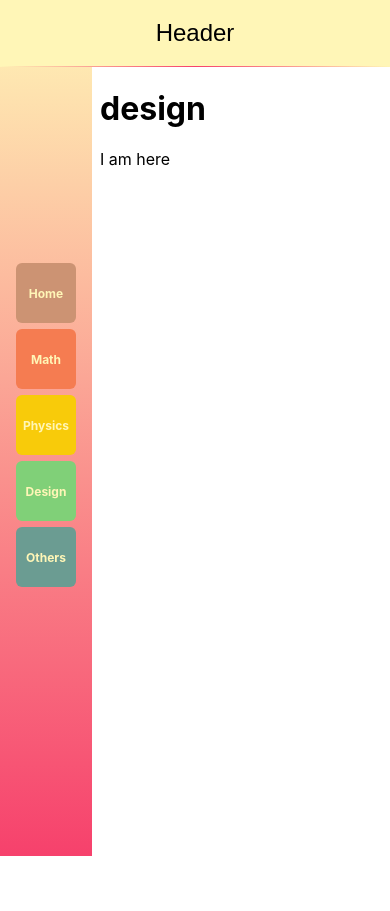
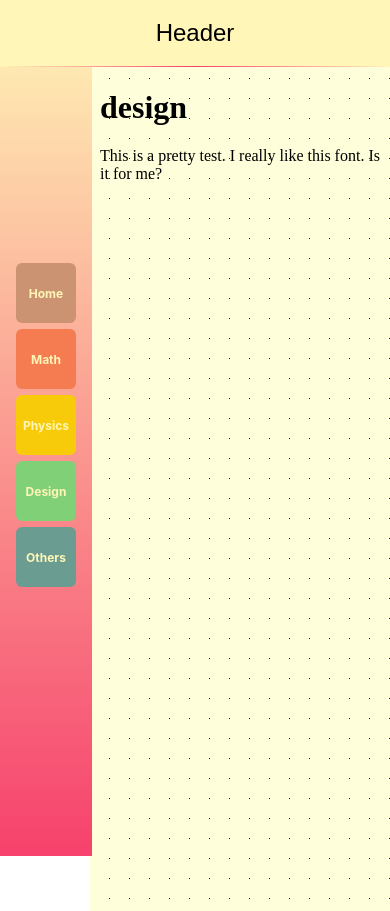
Before and after one commit to AdorianM/AdorianM.github.io, a React (Create React App) app: page /design/design in a window 390 px wide. Before the commit the page ends 844 px from the top, so only its background shows below. Built offline with nearby package versions, Linux system fonts and the light colour scheme.

Commit message:
Changed some fonts and margins

```diff
--- a/src/index.css
+++ b/src/index.css
@@ -15,3 +15,5 @@ code {
 /* Fonts */
 
 @import url('https://fonts.googleapis.com/css2?family=Trispace:wght@300;400;700&display=swap');
+@import url('https://fonts.googleapis.com/css2?family=Itim&display=swap');
+@import url('https://fonts.googleapis.com/css2?family=Comic+Neue:ital,wght@0,300;0,400;0,700;1,300;1,400&display=swap');
--- a/src/pages/Article.tsx
+++ b/src/pages/Article.tsx
@@ -1,13 +1,15 @@
 import { useParams } from "react-router-dom";
+import '../scss/Article.scss'
+import '../scss/Content.scss'
 
 const Article = () => {
 
     const params = useParams()
 
     return (
-        <div>
+        <div className="content-panel article">
             <h1>{params.title}</h1>
-            <p> I am here </p>
+            <p> This is a pretty test. I really like this font. Is it for me? </p>
         </div>
     );
 }
--- a/src/pages/Gallery.tsx
+++ b/src/pages/Gallery.tsx
@@ -2,6 +2,7 @@ import * as React from 'react';
 import { FC } from 'react';
 import GalleryItem, {IGalleryItem} from '../components/GalleryItem';
 import '../scss/Gallery.scss';
+import '../scss/Content.scss';
 
 const itemList: IGalleryItem[] = [
     {
@@ -42,7 +43,7 @@ const Gallery:FC<{type: string}> = (props: {type: string}) => {
         filteredList = itemList.filter(item => item.type === type)
     }
     return (
-    <div className='gallery-panel'>
+    <div className='content-panel gallery-panel'>
         <div className="gallery">
             {
                 filteredList.map((item:IGalleryItem) => {
--- /dev/null
+++ b/src/scss/Article.scss
@@ -0,0 +1,15 @@
+$bg-color: #fffedb;
+$dot-color: #1D1D1D;
+
+$dot-size: 1px;
+$dot-space: 20px;
+
+.article {
+    /* font-family: 'Itim', cursive; */
+    font-family: 'Comic Neue', cursive;
+    background:
+    linear-gradient(90deg, $bg-color ($dot-space - $dot-size), transparent 1%) center,
+    linear-gradient($bg-color ($dot-space - $dot-size), transparent 1%) center,
+    $dot-color;
+background-size: $dot-space $dot-space;
+}
--- /dev/null
+++ b/src/scss/Content.scss
@@ -0,0 +1,17 @@
+.content-panel {
+    padding-left: 40px;
+    min-height: 100vh;
+    width: 100%;
+}
+
+@media (max-width: 900px) {
+    .content-panel {
+        padding-left: 20px;
+    }
+}
+
+@media (max-width: 480px) {
+    .content-panel {
+        padding-left: 10px;
+    }
+}
--- a/src/scss/Gallery.scss
+++ b/src/scss/Gallery.scss
@@ -2,6 +2,7 @@
     display: flex;
     flex-wrap: wrap;
     align-items: center;
+    align-content: flex-start;
     flex: auto;
 
     max-width: 100%;
--- a/src/scss/Spacer.scss
+++ b/src/scss/Spacer.scss
@@ -1,21 +1,19 @@
 .spacer {
-    width: 200px;
-    min-width: 200px;
-    margin: 20px;
+    width: 184px;
+    min-width: 184px;
 }
 
 @media (max-width: 900px) {
     .spacer {
-        width: 160px;
-        min-width: 160px;
-        margin: 10px;
+        width: 138px;
+        min-width: 138px;
     }
 }
 
 @media (max-width: 480px) {
     .spacer {
-        width: 100px;
-        min-width: 100px;
+        width: 90px;
+        min-width: 90px;
         margin: 0;
     }
 }
```
